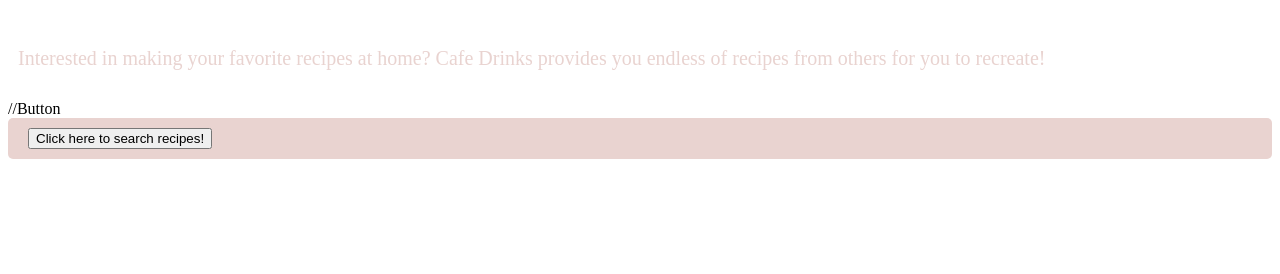
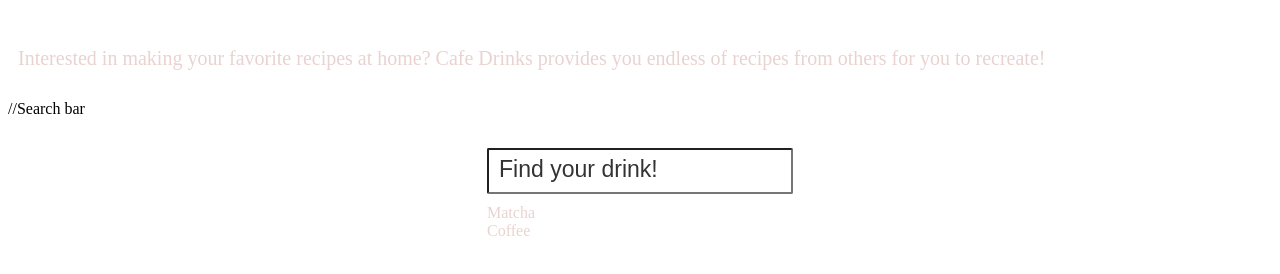
Before and after one commit to jessicaoyep/cafedrinks, a plain HTML site: page index.html in a window 1280 px wide. Shown: the part 138-412 px from the top of the page. Drawn offline with Linux system fonts and the light colour scheme.

Commit message:
added search bar

```diff
--- a/designTwo.css
+++ b/designTwo.css
@@ -14,11 +14,34 @@
     padding: 10px;
 }
 
-.button{
-    background-color: #e9d3d0;
-    color: #f6f2ff;
-    padding: 10px 20px;
-    border: none;
-    border-radius: 5px;
-    cursor: pointer;
+.container{
+    display:flex;
+    flex-direction: column;
+    align-items: center;
+    margin: 20px;
+    color: #e9d3d0;
 }
+
+#searchbar::placeholder{
+    color:#333;
+    font-family: Arial, Helvectica, snas-serif;
+    font-size: 1.2em;;
+}
+
+#searchbar {
+    margin: 10px;
+    padding: 10px;
+    border-radius: 2px;
+    width: 25%;
+    box-sizing: border-box;
+    color: #ffc8dd;
+    font-family: Arial, Helvetica, sans-serif;
+    font-size: 1.2em;
+}
+
+#list{
+    list-style-type: none;
+    padding: 0;
+    margin: 0;
+    width: 25%;
+}
--- a/index.html
+++ b/index.html
@@ -24,8 +24,18 @@
         </div>
      </body>
 
-     //Button
+     //Search bar
         <body>
-            <div class = "button">
-                <button type = "button"> Click here to search recipes! </button>
+            <div class = "container">
+                <input id = "searchbar"
+                onkeyup = "search_drink()"
+                type = "text" name = "Search"
+                placeholder = "Find your drink!">
+
+                <ul id = 'list'>
+                    <li class = "drink"> Matcha </li>
+                    <li class = "drink"> Coffee </li>
+                </ul>
             </div>
+            <script src = "./script.js"></script>
+        </body>
```
Also changed, not shown: homepage.js (added, +14 -0 lines).
